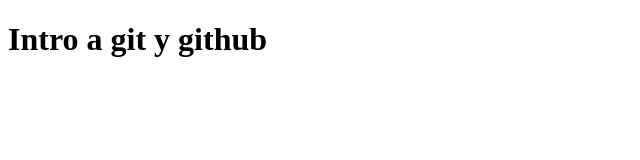
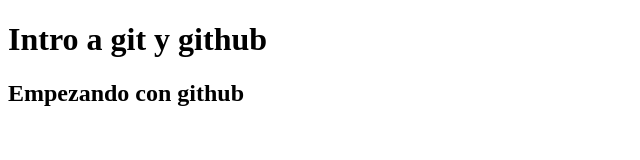
Before and after one commit to diegosy12/proyectoDAM1, a plain HTML site: page index.html in a window 1280 px wide. Shown: the whole page, without its empty margins (0-640 px from the left). Drawn offline with Linux system fonts and the light colour scheme.

Commit message:
añadido subtitulo

```diff
--- a/index.html
+++ b/index.html
@@ -7,5 +7,6 @@
 </head>
 <body>
     <h1>Intro a git y github</h1>
+    <h2>Empezando con github</h2>
 </body>
 </html>
```
